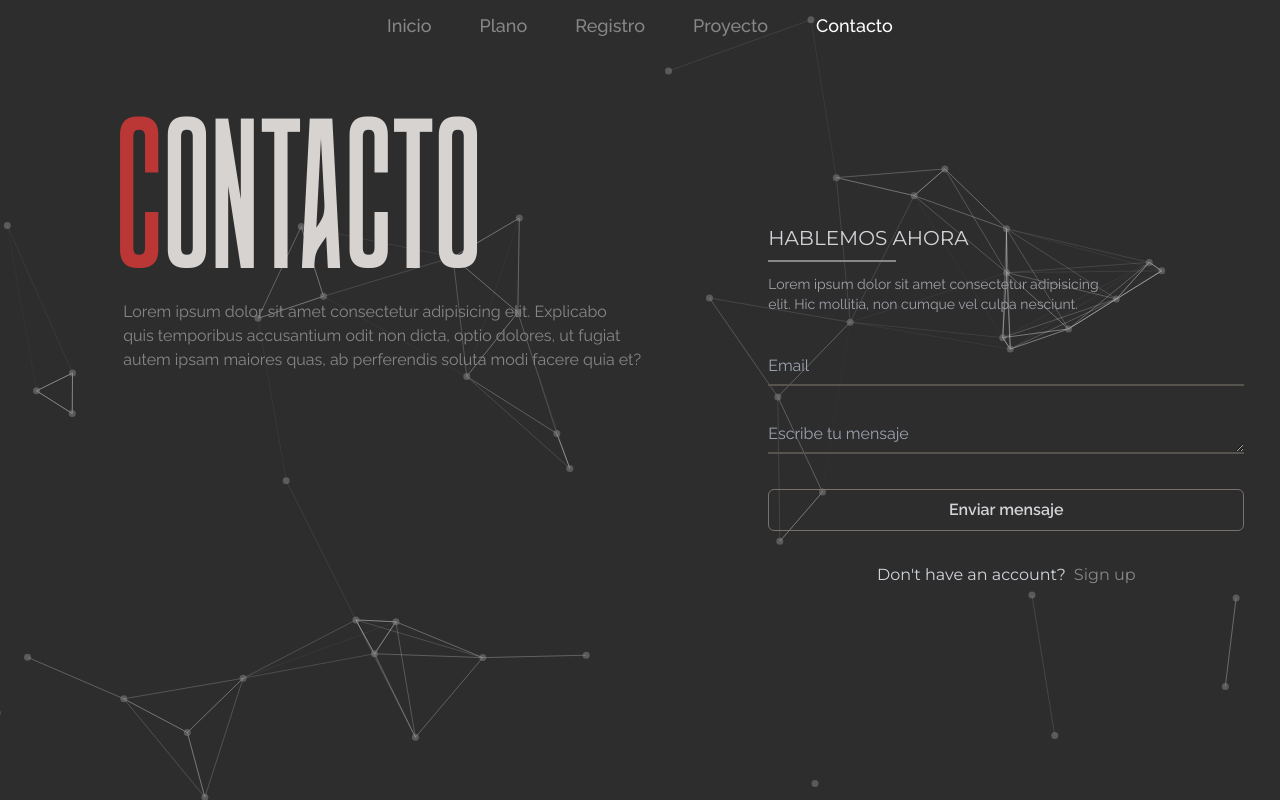
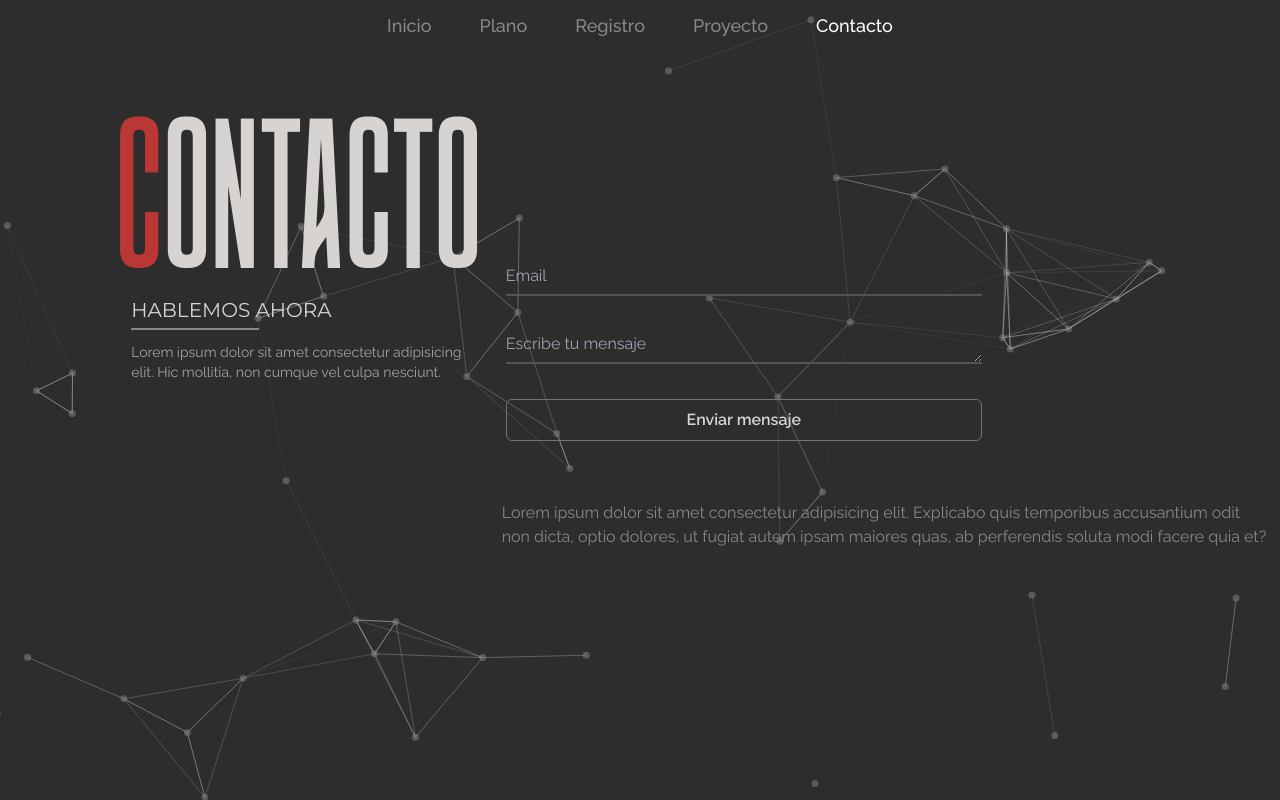
Before and after one commit to Najdorf12/gallery-app, a React (Vite) app: page /contacto in a window 1280 px wide. Built offline with nearby package versions, Linux system fonts and the light colour scheme.

Commit message:
add styles

```diff
--- a/src/pages/Contact.jsx
+++ b/src/pages/Contact.jsx
@@ -44,22 +44,11 @@ const Contact = () => {
           >
             <span className="text-redCustom">C</span>ONTACTO
           </h6>
-          <p
-            id="text-reveal2"
-            className="text-grayCustom font-text text-balance mt-5 text-sm px-2   lg:text-base lg:mt-7 2xl:text-lg"
-          >
-            Lorem ipsum dolor sit amet consectetur adipisicing elit. Explicabo
-            quis temporibus accusantium odit non dicta, optio dolores, ut fugiat
-            autem ipsam maiores quas, ab perferendis soluta modi facere quia et?
-          </p>
-        </article>
-
-        <section className="w-full flex flex-col justify-center items-center mt-16 pl-3 font-text2 relative z-50 lg:items-start  lg:mt-28 xl:mt-40 2xl:mt-56">
-          <article className="z-50 px-3 text-balance max-w-[500px]">
+          <div className="z-50 px-4 text-balance max-w-[500px] mt-6 ">
             <div className="text-zinc-300  font-text2 text-start self-start text-xl xl:text-2xl 2xl:text-3xl">
               HABLEMOS AHORA
             </div>
-            <div className="bg-grayCustom w-32 h-[2px] z-50 relative mt-2 xl:w-36 2xl:w-40"></div>
+            <div className="bg-grayCustom w-32 h-[2px] z-50 relative mt-1 xl:w-36 2xl:w-40"></div>
             <p
               style={{ animation: "appear 3s ease-out" }}
               className="text-start font-text text-zinc-400 text-sm mt-3  xl:text-base xl:mt-5 2xl:text-lg 2xl:mt-7"
@@ -67,7 +56,10 @@ const Contact = () => {
               Lorem ipsum dolor sit amet consectetur adipisicing elit. Hic
               mollitia, non cumque vel culpa nesciunt.
             </p>
-          </article>
+          </div>
+        </article>
+
+        <section className="w-full flex flex-col justify-center items-center mt-16 pl-3 font-text2 relative z-50 lg:items-start  lg:mt-28 xl:mt-40 2xl:mt-56">
           <div
             style={{ animation: "slideInFromLeft 1s ease-out" }}
             className="w-full relative   rounded-md  overflow-hidden flex flex-col   px-3  max-w-[500px]  "
@@ -119,12 +111,14 @@ const Contact = () => {
                 Enviar mensaje
               </button>
             </form>
-            <div className="text-center text-gray-300">
-              Don't have an account?
-              <a className="text-grayCustom pl-2 hover:underline" href="#">
-                Sign up
-              </a>
-            </div>
+          </div>
+          <div
+            id="text-reveal2"
+            className="relative z-50 text-grayCustom font-text text-balance mt-5 text-sm px-2   lg:text-base lg:mt-7 2xl:text-lg"
+          >
+            Lorem ipsum dolor sit amet consectetur adipisicing elit. Explicabo
+            quis temporibus accusantium odit non dicta, optio dolores, ut fugiat
+            autem ipsam maiores quas, ab perferendis soluta modi facere quia et?
           </div>
         </section>
       </section>
--- a/src/pages/Plano.jsx
+++ b/src/pages/Plano.jsx
@@ -71,7 +71,7 @@ const Plano = () => {
           >
             <span className="text-redCustom">P</span>LANO
           </h1>
-          <div className="w-40 h-[1px] bg-grayCustom mt-3 lg:w-[300px] lg:mt-6"></div>
+          {/* <div className="w-40 h-[1px] bg-grayCustom mt-3 lg:w-[300px] lg:mt-6"></div> */}
         </div>
         <p
           ref={subtitleRef}
```
